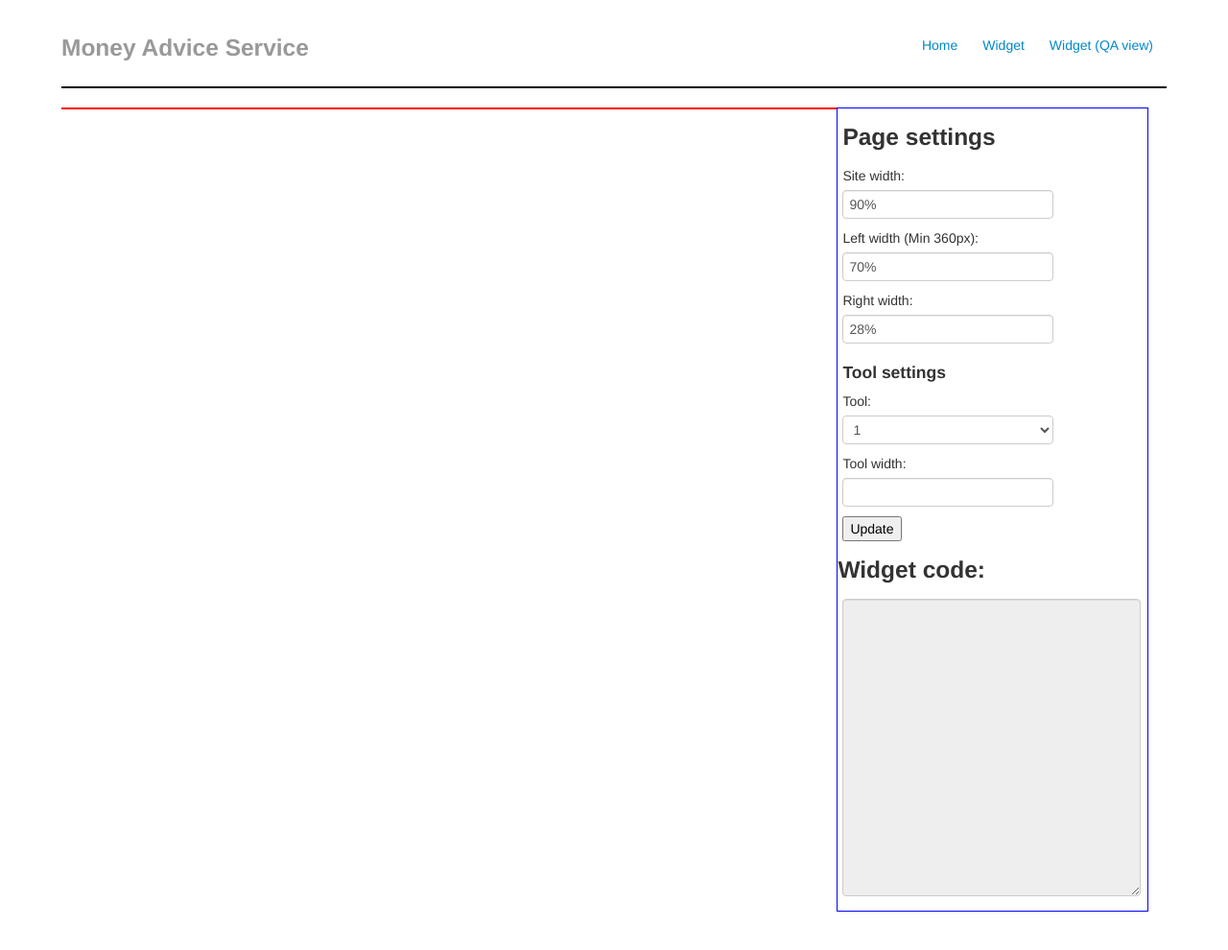
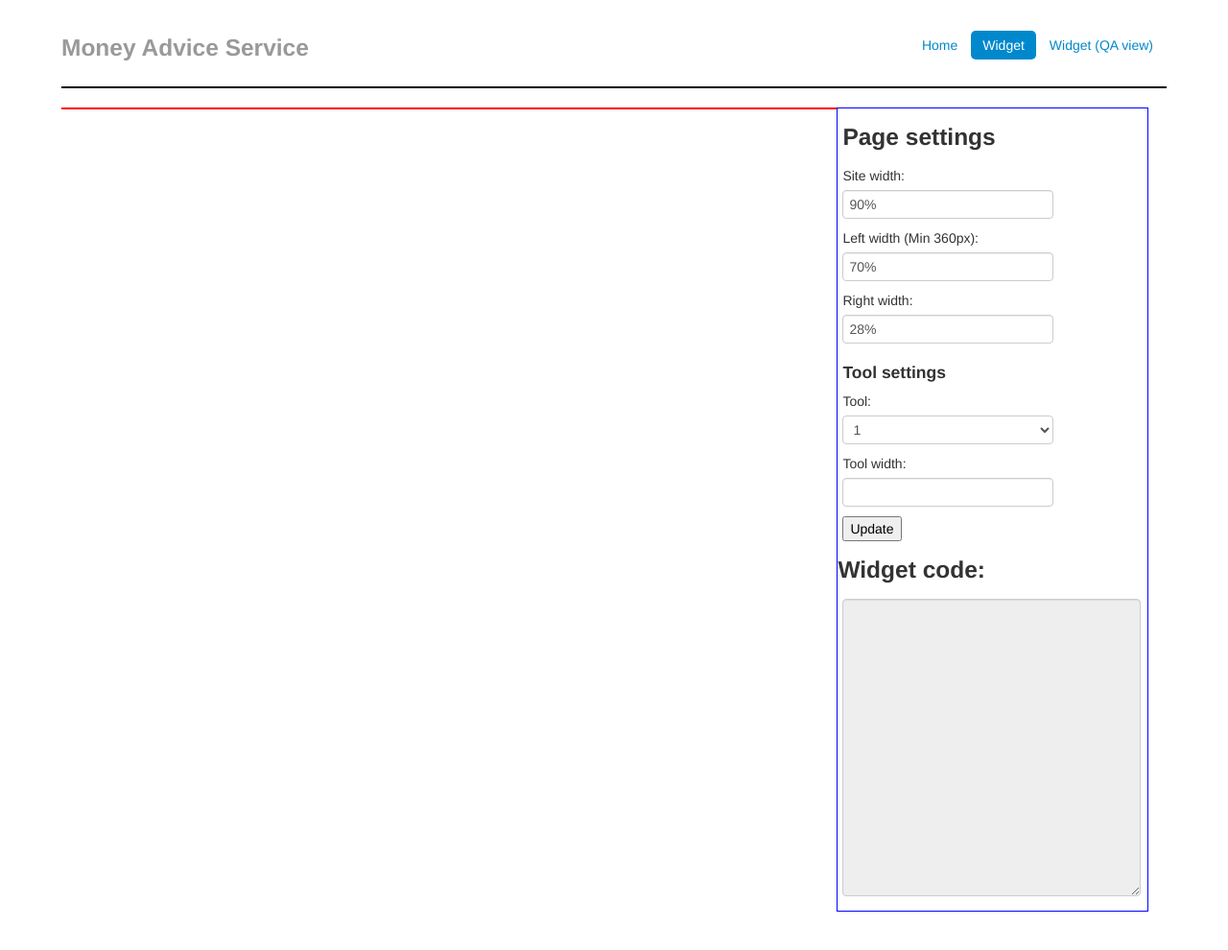
Before and after one commit to moneyadviceservice/test-harness, a Jekyll site: the page built from widgets.html, in a window 1280 px wide. Shown: the whole page at 96% size. Built offline with Jekyll 4.4.1, drawn with Linux system fonts in a browser that asks for light colours; comment, search, counter and statistics services are not loaded.

Commit message:
Fix the active nav link styling

```diff
--- a/widgets-qa.html
+++ b/widgets-qa.html
@@ -6,7 +6,7 @@ layout: default
         <ul class="nav nav-pills pull-right">
             <li><a href="./index.html">Home</a></li>
             <li><a href="./widgets.html">Widget</a></li>
-            <li><a class="active" href="./widgets-qa.html">Widget (QA view)</a></li>
+            <li class="active"><a href="./widgets-qa.html">Widget (QA view)</a></li>
         </ul>
         <h3 class="muted">Money Advice Service <span class="highlight-text">QA View</span></h3>
     </div>
--- a/widgets.html
+++ b/widgets.html
@@ -5,7 +5,7 @@ layout: default
     <div class="masthead">
         <ul class="nav nav-pills pull-right">
             <li><a href="./index.html">Home</a></li>
-            <li><a class="active" href="./widgets.html">Widget</a></li>
+            <li class="active"><a href="./widgets.html">Widget</a></li>
             <li><a href="./widgets-qa.html">Widget (QA view)</a></li>
         </ul>
         <h3 class="muted">Money Advice Service</h3>
```
